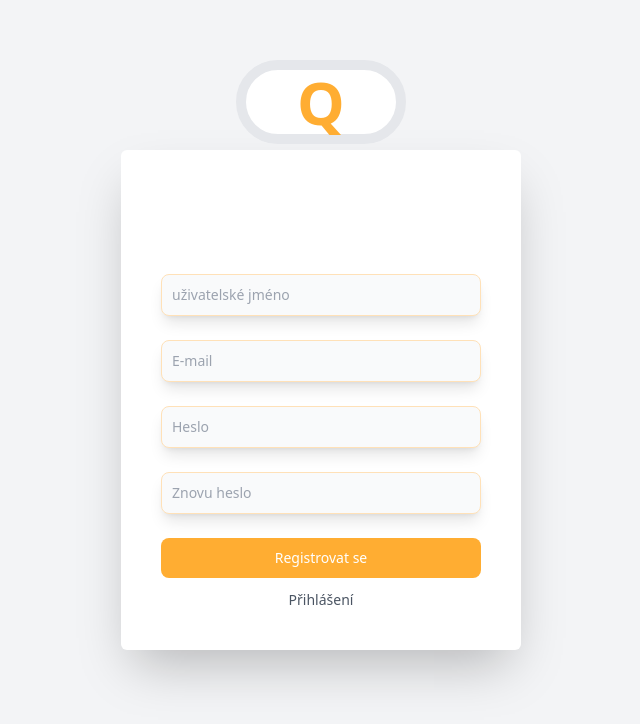
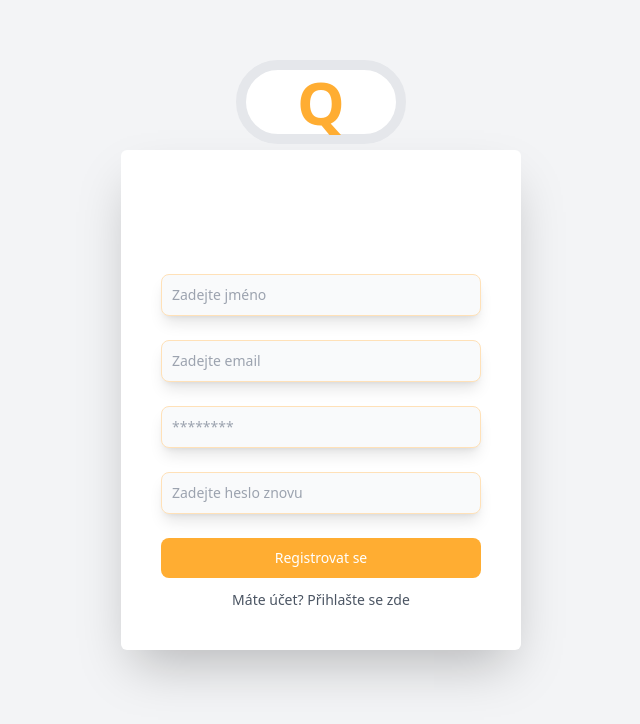
Before and after one commit to UUBoys/QApp-WebView, a Next.js app: page /auth/signup in a window 1280 px wide. Shown: the top 724 px of the page, without its empty margins (319-959 px from the left). Built offline with nearby package versions, Linux system fonts and the light colour scheme; no server answers.

Commit message:
i18n translates

```diff
--- a/public/locales/cs/cs.common.json
+++ b/public/locales/cs/cs.common.json
@@ -16,6 +16,36 @@
       "header": "Akce na dosah ruky",
       "description": "Nepropásněte žádné akce ve vašem okolí s naší aplikací QApp",
       "button": "Začněte teď"
+    },
+    "auth": {
+      "form": {
+        "name": {
+          "label": "Jméno",
+          "placeholder": "Zadejte jméno"
+        },
+        "email": {
+          "label": "Email",
+          "placeholder": "Zadejte email"
+        },
+        "signInWith": {
+          "google": "Přihlásit se přes Google"
+        },
+        "password": {
+          "label": "Heslo",
+          "placeholder": "********",
+          "passwordRepeat": "Zadejte heslo znovu"
+        }
+      },
+      "login": {
+        "header": "Přihlášení",
+        "button": "Přihlásit se",
+        "register": "Nemáte účet? Zaregistrujte se zde"
+      },
+      "register": {
+        "header": "Registrace",
+        "button": "Registrovat se",
+        "login": "Máte účet? Přihlašte se zde"
+      }
     }
   }
 }
--- a/public/locales/en/cs.common.json
+++ /dev/null
@@ -1,21 +0,0 @@
-{
-  "navbar": {
-    "registerClub": "Register club",
-    "menuItems": {
-      "home": "Home",
-      "events": "Events",
-      "profile": {
-        "profile": "Profile",
-        "settings": "Settings",
-        "logout": "Logout"
-      }
-    }
-  },
-  "pages": {
-    "homepage": {
-      "header": "Events at your fingertips",
-      "description": "Don't miss any events in your area with our QApp",
-      "button": "Start now"
-    }
-  }
-}
--- /dev/null
+++ b/public/locales/en/en.common.json
@@ -0,0 +1,51 @@
+{
+  "navbar": {
+    "registerClub": "Register club",
+    "menuItems": {
+      "home": "Home",
+      "events": "Events",
+      "profile": {
+        "profile": "Profile",
+        "settings": "Settings",
+        "logout": "Logout"
+      }
+    }
+  },
+  "pages": {
+    "homepage": {
+      "header": "Events at your fingertips",
+      "description": "Don't miss any events in your area with our QApp",
+      "button": "Start now"
+    },
+    "auth": {
+      "form": {
+        "name": {
+          "label": "Name",
+          "placeholder": "Enter name"
+        },
+        "email": {
+          "label": "Email",
+          "placeholder": "Enter email"
+        },
+        "signInWith": {
+          "google": "Sign in with Google"
+        },
+        "password": {
+          "label": "Password",
+          "placeholder": "********",
+          "passwordRepeat": "Repeat password"
+        }
+      },
+      "login": {
+        "header": "Login",
+        "button": "Login",
+        "register": "Don't have an account yet? Register here"
+      },
+      "register": {
+        "header": "Register",
+        "button": "Register",
+        "login": "Already have an account? Login here"
+      }
+    }
+  }
+}
--- a/src/i18n/index.ts
+++ b/src/i18n/index.ts
@@ -12,7 +12,7 @@ const detectionOptions = {
 };
 
 i18n.use(initReactI18next).init({
-  lng: "en",
+  lng: "cs",
   debug: false,
   fallbackLng: "cs",
   supportedLngs: availableLanguages,
--- a/src/i18n/resources.cs.ts
+++ b/src/i18n/resources.cs.ts
@@ -1,10 +1,5 @@
 import common from "../../public/locales/cs/cs.common.json";
 
 export const cs = {
-  signup: "Registrace",
-  signinWithGoogle: "Přihlásit se přes Google",
-  signin: "Přihlášení",
-  passwordPlaceholder: "Heslo",
-  emailPlaceholder: "Email",
   ...common,
 };
--- a/src/i18n/resources.en.ts
+++ b/src/i18n/resources.en.ts
@@ -1,10 +1,5 @@
-import common from "../../public/locales/en/cs.common.json";
+import common from "../../public/locales/en/en.common.json";
 
 export const en = {
-  signup: "Sign up",
-  signinWithGoogle: "Sign in with Google",
-  signin: "Sign in",
-  passwordPlaceholder: "Password",
-  emailPlaceholder: "Email",
   ...common,
 };
--- a/src/pages/auth/signin.tsx
+++ b/src/pages/auth/signin.tsx
@@ -66,7 +66,7 @@ export const SignIn = () => {
                   type="email"
                   id="email"
                   className="block w-full rounded-lg border !border-primary-100 bg-gray-50 p-2.5 text-sm text-gray-900 shadow-lg placeholder:text-gray-400 focus:border-2  focus:ring-primary-500 dark:bg-gray-700 dark:text-white dark:placeholder:text-gray-400 dark:focus:border-primary-500 dark:focus:ring-primary-500"
-                  placeholder={t("emailPlaceholder")}
+                  placeholder={t("pages.auth.form.email.placeholder")}
                   required
                 />
               </label>
@@ -82,7 +82,7 @@ export const SignIn = () => {
                   id="password"
                   className="block w-full rounded-lg border !border-primary-100 bg-gray-50 p-2.5 text-sm text-gray-900 shadow-lg placeholder:text-gray-400 focus:border-primary-500 focus:ring-primary-500  dark:bg-gray-700 dark:text-white dark:placeholder:text-gray-400 dark:focus:border-primary-500 dark:focus:ring-primary-500"
                   required
-                  placeholder={t("passwordPlaceholder")}
+                  placeholder={t("pages.auth.form.password.placeholder")}
                 />
               </label>
             </div>{" "}
@@ -91,7 +91,7 @@ export const SignIn = () => {
                 type="submit"
                 className="w-full rounded-lg bg-primary-500 px-5 py-2.5 text-center text-sm font-medium text-white transition-all hover:bg-secondary-900 focus:outline-none focus:ring-4  "
               >
-                {t("signin")}
+                {t("pages.auth.login.button")}
               </button>
             </div>
             <button
@@ -99,14 +99,14 @@ export const SignIn = () => {
               onClick={() => signIn("google")}
               className="w-full rounded-lg bg-[#de5246] px-5 py-2.5 text-center text-sm font-medium text-white transition-all hover:bg-secondary-900 focus:outline-none focus:ring-4  "
             >
-              <GoogleIcon /> {t("signinWithGoogle")}
+              <GoogleIcon /> {t("pages.auth.form.signInWith.google")}
             </button>
           </form>
           <Link
             href="/auth/signup"
             className="mt-3 block text-center text-sm font-light text-gray-600 dark:text-white"
           >
-            {t("signup")}
+            {t("pages.auth.login.register")}
           </Link>
         </div>
       </div>
--- a/src/pages/auth/signup.tsx
+++ b/src/pages/auth/signup.tsx
@@ -9,6 +9,7 @@ import { useForm } from "react-hook-form";
 
 import { RegisterMutation } from "@/modules/mutations/UserMutations";
 import { IRegister, signUpSchema } from "@/modules/utils/schemas/auth";
+import { useTranslation } from "react-i18next";
 
 const SignUp: React.FC = () => {
   const {
@@ -18,6 +19,7 @@ const SignUp: React.FC = () => {
   } = useForm<IRegister>({
     resolver: zodResolver(signUpSchema),
   });
+  const {t} = useTranslation()
   const router = useRouter();
   const { data: session } = useSession();
 
@@ -80,7 +82,7 @@ const SignUp: React.FC = () => {
                   type="name"
                   id="name"
                   className="block w-full rounded-lg border !border-primary-100 bg-gray-50 p-2.5 text-sm text-gray-900 shadow-lg placeholder:text-gray-400 focus:border-2  focus:ring-primary-500 dark:bg-gray-700 dark:text-white dark:placeholder:text-gray-400 dark:focus:border-primary-500 dark:focus:ring-primary-500"
-                  placeholder="uživatelské jméno"
+                  placeholder={t("pages.auth.form.name.placeholder")}
                   required
                 />
               </label>
@@ -100,7 +102,7 @@ const SignUp: React.FC = () => {
                   type="email"
                   id="email"
                   className="block w-full rounded-lg border !border-primary-100 bg-gray-50 p-2.5 text-sm text-gray-900 shadow-lg placeholder:text-gray-400 focus:border-2  focus:ring-primary-500 dark:bg-gray-700 dark:text-white dark:placeholder:text-gray-400 dark:focus:border-primary-500 dark:focus:ring-primary-500"
-                  placeholder="E-mail"
+                  placeholder={t("pages.auth.form.email.placeholder")}
                   required
                 />
               </label>
@@ -121,7 +123,7 @@ const SignUp: React.FC = () => {
                   id="password"
                   className="block w-full rounded-lg border !border-primary-100 bg-gray-50 p-2.5 text-sm text-gray-900 shadow-lg placeholder:text-gray-400 focus:border-primary-500 focus:ring-primary-500  dark:bg-gray-700 dark:text-white dark:placeholder:text-gray-400 dark:focus:border-primary-500 dark:focus:ring-primary-500"
                   required
-                  placeholder="Heslo"
+                  placeholder={t("pages.auth.form.password.placeholder")}
                 />
               </label>
             </div>
@@ -141,7 +143,7 @@ const SignUp: React.FC = () => {
                   id="passwordCheck"
                   className="block w-full rounded-lg border !border-primary-100 bg-gray-50 p-2.5 text-sm text-gray-900 shadow-lg placeholder:text-gray-400 focus:border-primary-500 focus:ring-primary-500  dark:bg-gray-700 dark:text-white dark:placeholder:text-gray-400 dark:focus:border-primary-500 dark:focus:ring-primary-500"
                   required
-                  placeholder="Znovu heslo"
+                  placeholder={t("pages.auth.form.password.passwordRepeat")}
                 />
               </label>
             </div>
@@ -149,14 +151,14 @@ const SignUp: React.FC = () => {
               type="submit"
               className="w-full rounded-lg bg-primary-500 px-5 py-2.5 text-center text-sm font-medium text-white transition-all hover:bg-secondary-900 focus:outline-none focus:ring-4  "
             >
-              Registrovat se
+              {t("pages.auth.register.button")}
             </button>
           </form>
           <Link
             href="/auth/signin"
             className="mt-3 block text-center text-sm font-light text-gray-600 dark:text-white"
           >
-            Přihlášení
+            {t("pages.auth.register.login")}
           </Link>
         </div>
       </div>
--- a/src/pages/index.tsx
+++ b/src/pages/index.tsx
@@ -1,11 +1,14 @@
 /* eslint-disable import/no-unresolved */
 /* eslint-disable import/extensions */
 import { NextPage } from "next";
+import { useTranslation } from "react-i18next";
 
 const Home: NextPage = () => {
+  const {t} = useTranslation()
   return (
-    <div className=" flex h-[90vh] w-full flex-row flex-wrap space-x-3 space-y-3 bg-white">
+    <div className=" flex h-[90vh] w-full flex-row flex-wrap space-x-3 space-y-3 bg-white text-black">
       homepage
+      <p className={"mt-[100px]"}>{t("pages.homepage.header")}</p>
     </div>
   );
 };
```
